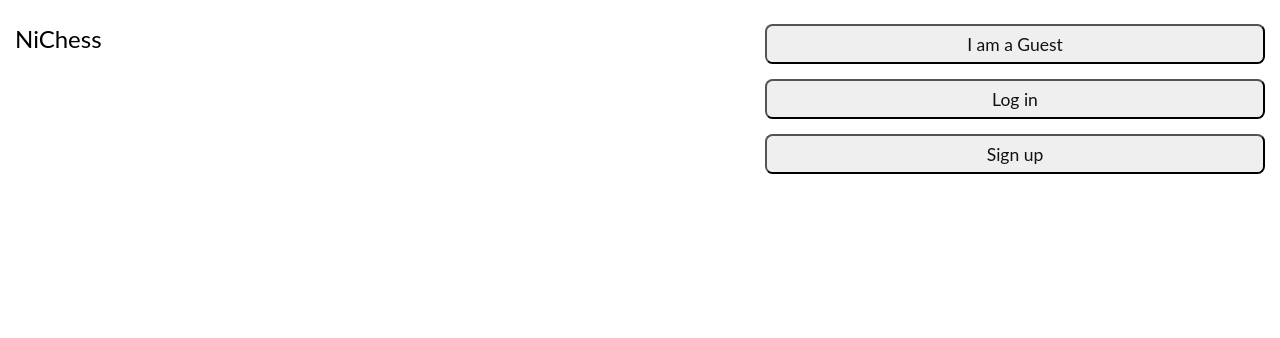
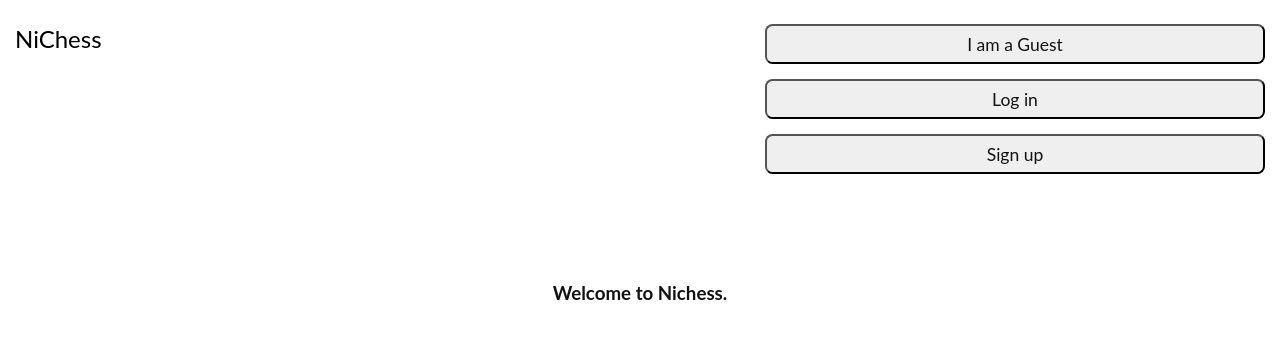
Before and after one commit to Aragor70/NiChess, a React (Create React App) app in the folder client/: page / in a window 1280 px wide. Shown: the top 338 px of the page. Built offline with nearby package versions, Linux system fonts and the light colour scheme.

Commit message:
Client update: Include type animation

```diff
--- a/client/src/App.tsx
+++ b/client/src/App.tsx
@@ -48,13 +48,12 @@ const App = ({ history, auth, loadUser, guestAuth, logout, table }: any) => {
             <Route exact path="/">
               <div className="auth-buttons">
 
-              <button onClick={e=> guestAuth(history)}>I am a Guest</button>
+                <button onClick={e=> guestAuth(history)}>I am a Guest</button>
 
-              <button onClick={e=> history.push('/login')}>Log in</button>
+                <button onClick={e=> history.push('/login')}>Log in</button>
 
-              <button onClick={e=> history.push('/signup')}>Sign up</button>
+                <button onClick={e=> history.push('/signup')}>Sign up</button>
               </div>
-
             </Route>
           </Fragment>
         }
@@ -86,7 +85,15 @@ const App = ({ history, auth, loadUser, guestAuth, logout, table }: any) => {
               <Route exact path="/signup">
                 <Signup />
               </Route>
+              <Route exact path="/">
+                <section className="output_frontSection">
 
+                  <h3 className="output_title">
+                    Welcome to Nichess.
+                  </h3>
+                </section>
+
+              </Route>
               </Switch>
           </Fragment>
         }
--- a/client/src/style/index.css
+++ b/client/src/style/index.css
@@ -61,3 +61,45 @@
     width: 35px;
     border-radius: 50%;
 }
+.output_frontSection
+{
+    width: 100%;
+    display: flex;
+    align-items: center;
+    justify-content: center;
+    margin-top: 64px;
+}
+h3.output_title
+{
+    position: relative;
+    width: max-content;
+    font-size: clamp(1em, 3vw + 1rem, 4 rem);
+    padding: 3.5px 0;
+    margin-top: 30px;
+    color: #121212;
+}
+
+.output_title::before,
+.output_title::after
+{
+    content: "";
+    position: absolute;
+    top: 0;
+    left: 0;
+    right: 0;
+    bottom: 0;
+}
+.output_title::before
+{
+    background-color: #fff;
+    animation: type-writer 1.5s steps(19) forwards;
+    animation-delay: 0.5s;
+    border-left: 2px solid green;
+}
+
+@keyframes type-writer {
+    to {
+        left: 100%;
+        border: none;
+    }
+}
```
